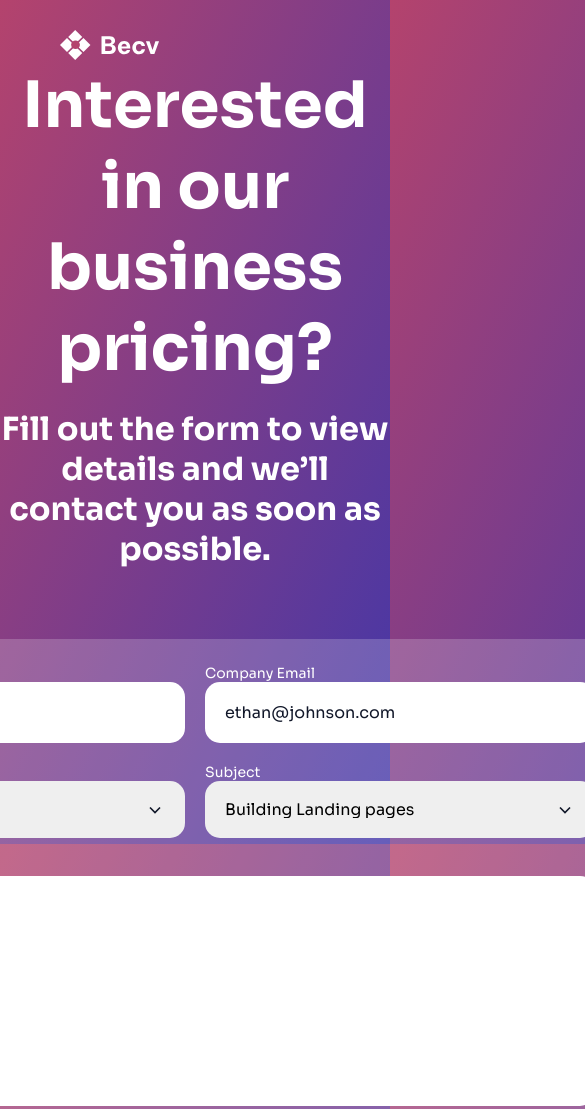
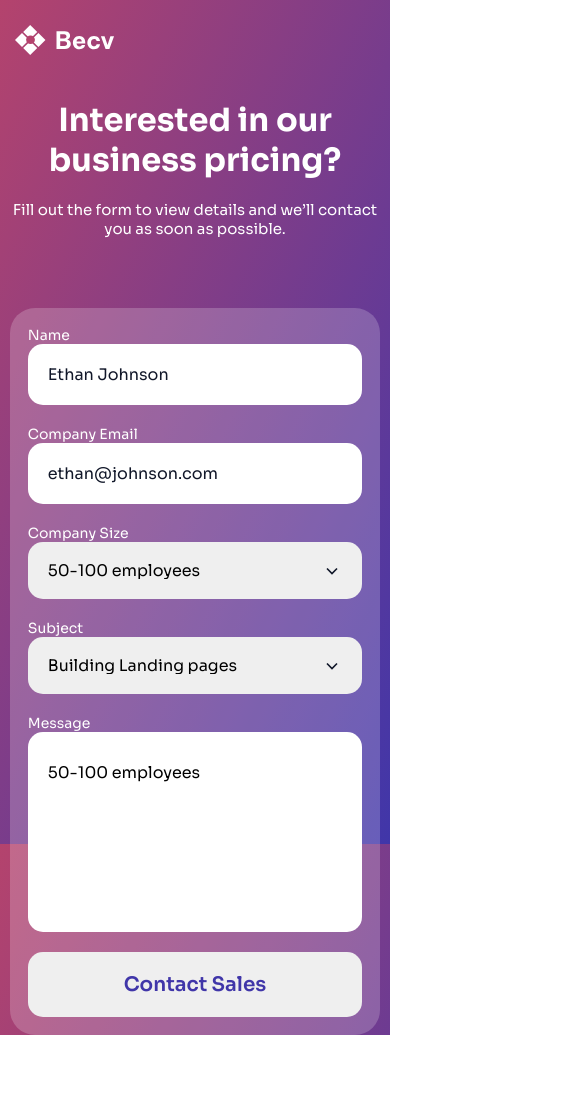
Before and after one commit to Makar938/contact-page, a plain HTML site: page index.html in a window 390 px wide. Shown: the top 1109 px of the page, 585 px wide, since content can reach past the window. After the commit the page ends 1035 px from the top, so only its background shows below. Drawn offline with Linux system fonts and the light colour scheme.

Commit message:
final commit

```diff
--- a/styles.css
+++ b/styles.css
@@ -1,3 +1,6 @@
+* {
+    box-sizing: border-box;
+}
 body{
 background: linear-gradient(to bottom right, #B4436D, #4036A9);
     background-attachment: fixed;
@@ -31,7 +34,7 @@ h1 {
 }
 h2 {
     font-size: 32px;
-    max-width: 800px;
+    max-width: 700px;
 }
 .input-field {
     display: flex;
@@ -67,11 +70,15 @@ display: grid;
 
 }
 .in-se-but, .option {
-    width: 350px;
+    width: 100%;
     padding: 20px;
 
     cursor: pointer;
 
+}
+.contact {
+    width: 100%;
+    max-width: 800px;
 }
 #subject, #size {
     width: 100%;
@@ -102,3 +109,27 @@ display: grid;
 #message {
     grid-column: 1/3;
 }
+@media (max-width: 640px) {
+#logo{
+    margin: 25px 0 0 15px;
+}
+h1{
+    font-size: 32px;
+    max-width: 500px;
+}
+h2 {
+    font-size: 15px;
+    font-weight: 400;
+}
+.head {
+margin-top: 40px;
+}
+.contact-grid {
+    display: flex;
+    flex-direction: column;
+    padding: 18px;
+}
+.contact {
+    width: 95%;
+}
+}
```
